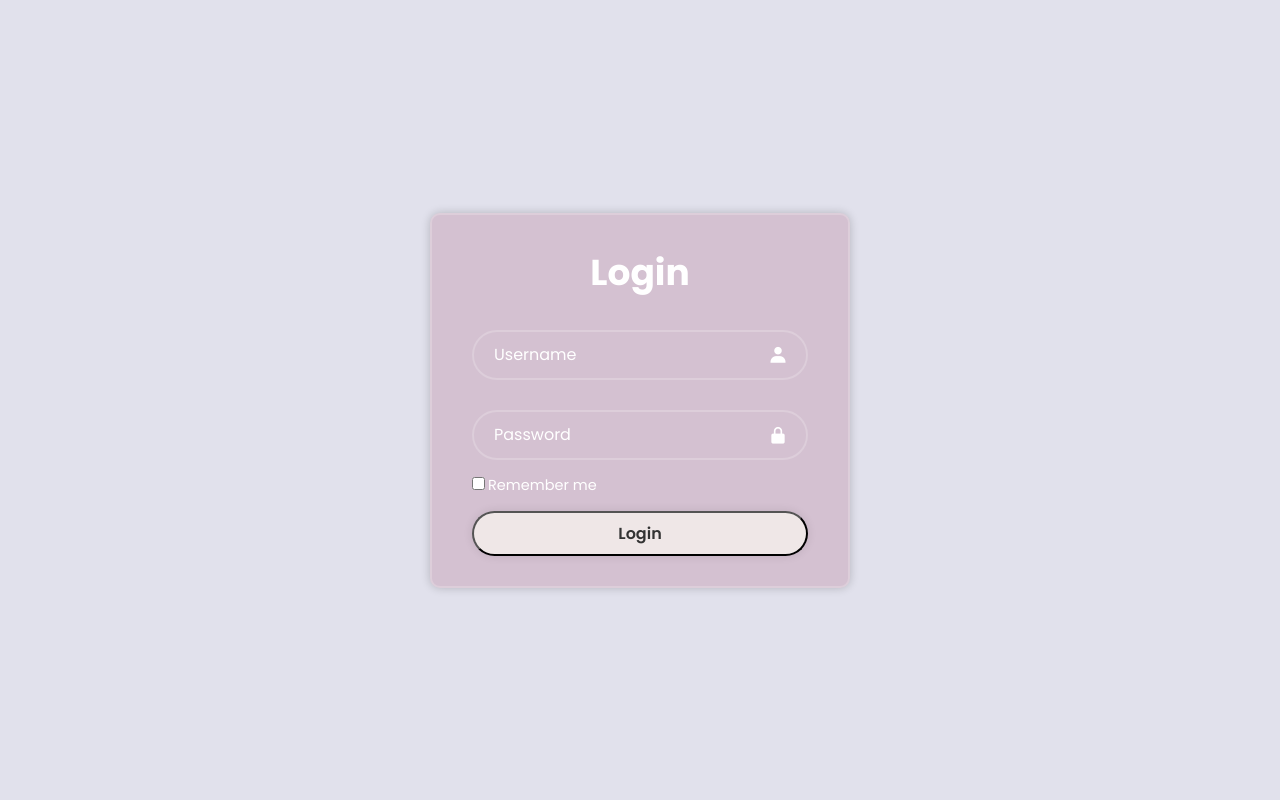
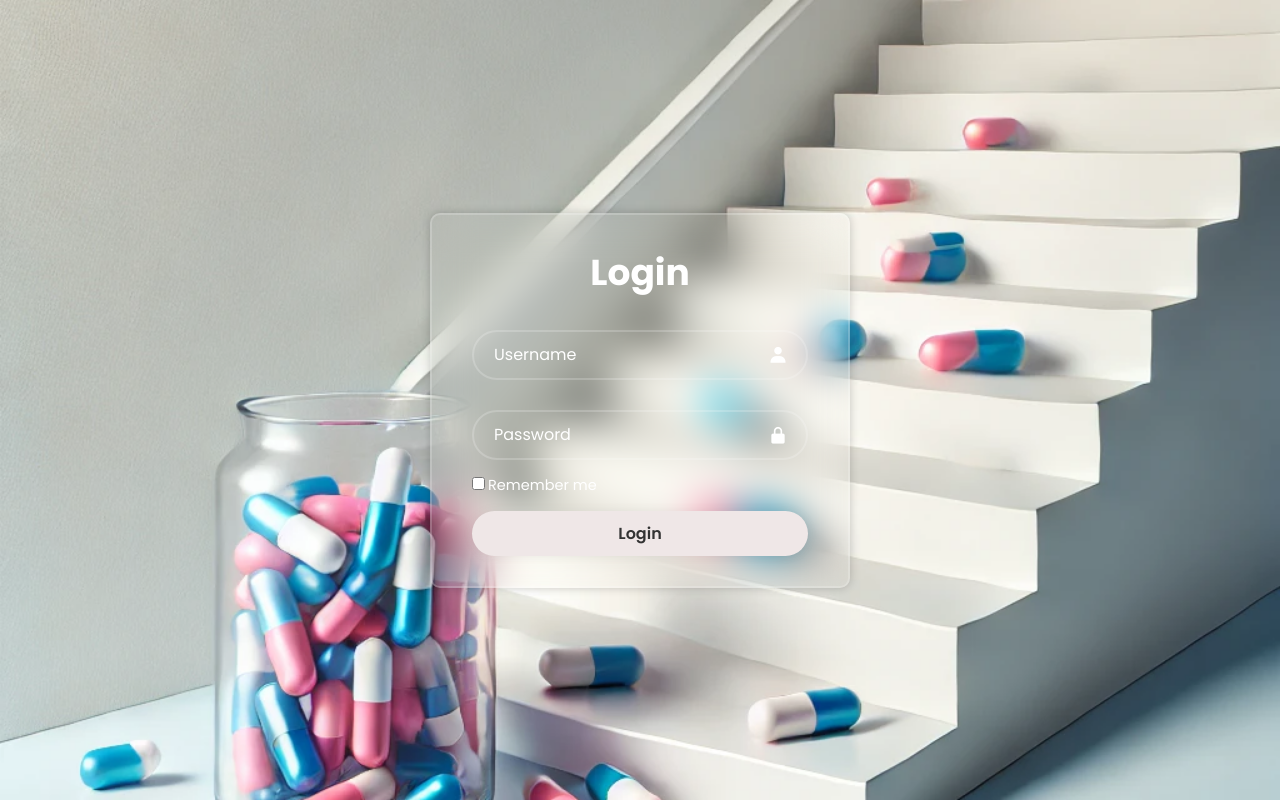
Before and after one commit to Keya-Ana/DOC, a Flask app: page /login in a window 1280 px wide. Run offline with Flask 3, Linux system fonts and the light colour scheme.

Commit message:
modified login page and readme file

```diff
--- a/static/login.css
+++ b/static/login.css
@@ -12,12 +12,19 @@ body {
     justify-content: center;
     align-items: center;
     min-height: 100vh;
-    background: #e1e1ec;
+    background-image: url(../static/bg.webp);
+    background-size: cover;
+    background-position: center center;
+    background-attachment: fixed;
+    background-repeat: no-repeat;
+    height: 100vh;
+    margin: 0;
+    /* background: #e1e1ec; */
 }
 
 .wrapper {
     width: 420px;
-    background: #d4c1d1;
+    background:transparent ;
     color: aliceblue;
     border: 2px solid rgba(255, 255, 255, .2);
     backdrop-filter:blur(20px);
@@ -83,8 +90,9 @@ body {
     width: 100%;
     height: 45px;
     background: #efe7e7;
-    border-radius: 40px;
-    box-shadow: 0 0 10px rgba(0, 0, 0, .1);
+    border-radius: 40px ;
+    border: #e1e1ec;
+    box-shadow: 0 0 10px rgba(127, 118, 118, 0.1);
     cursor: pointer;
     font-size: 16px;
     color: #333;
--- a/templates/login.html
+++ b/templates/login.html
@@ -7,6 +7,9 @@
     <title>Login Form</title>
     <link rel="stylesheet" href="{{ url_for('static', filename='login.css') }}">
     <link href='https://unpkg.com/boxicons@2.1.4/css/boxicons.min.css' rel='stylesheet'>
+    <link rel="icon" type="image/x-icon" href="{{ url_for('static', filename='icon.png') }}">
+
+
 </head>
 <body>
  <div class="wrapper">
```
Also changed, not shown: readme.md, static/bg.webp (added), static/icon.png (added).
